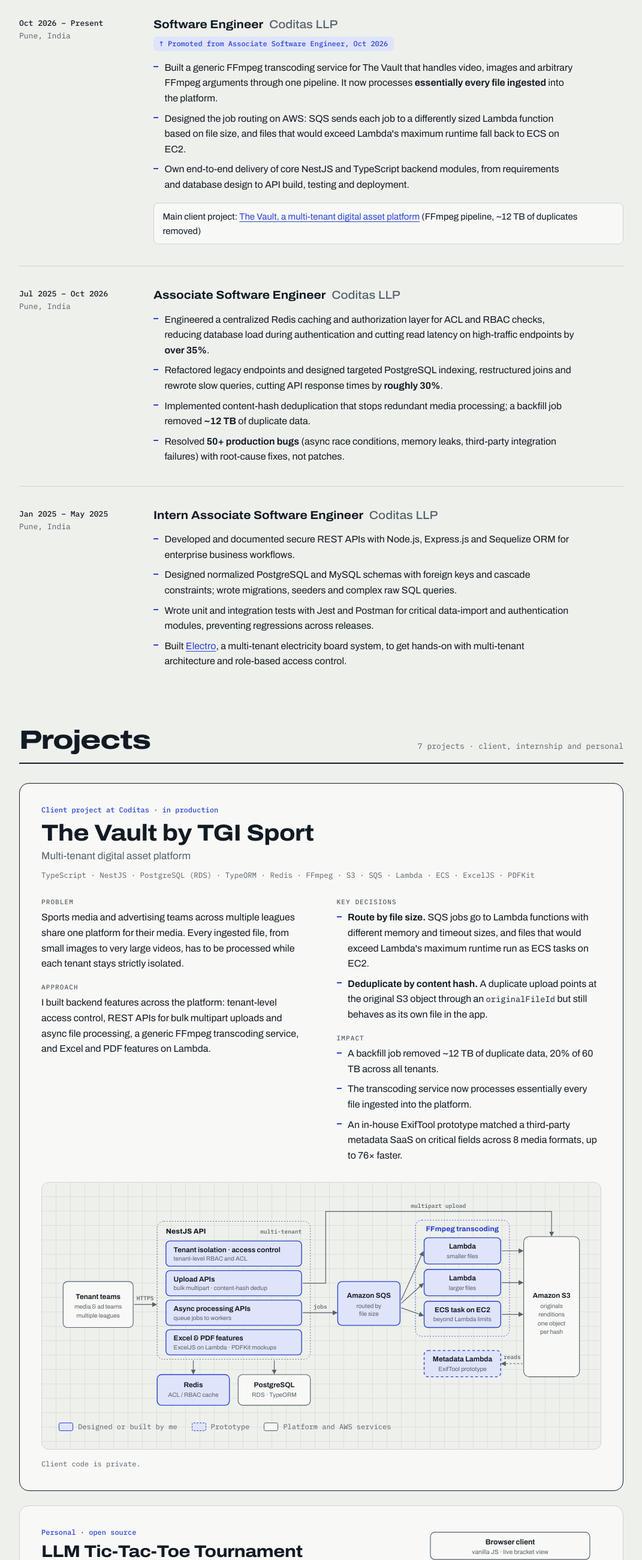
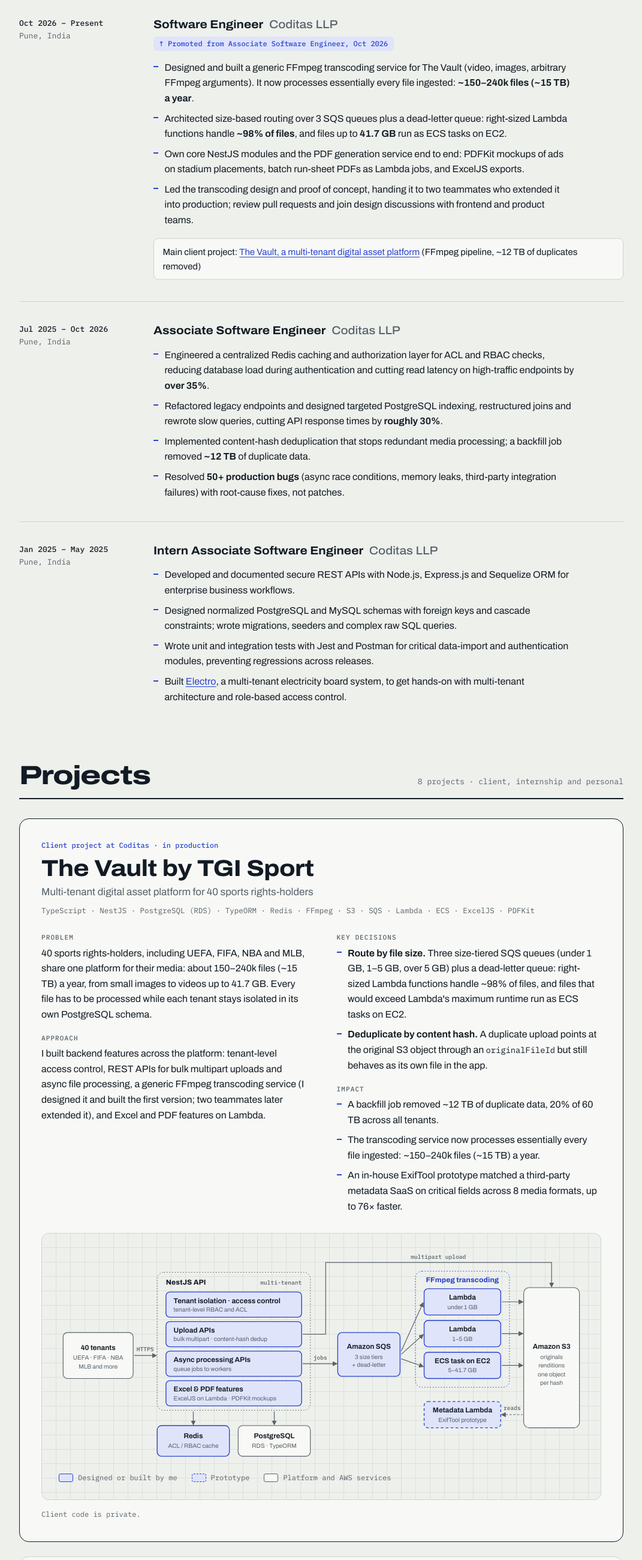
Before and after one commit to PewDieRes/PewDieRes.github.io, a plain HTML site: page index.html in a window 1280 px wide. Shown: the part 1081-3681 px from the top of the page at 60% size, without its empty margins (104-1175 px from the left). Drawn offline with Linux system fonts and the light colour scheme.

Commit message:
Sync Vault numbers, diagram tiers, Urban Air project and skills with resume v5.2

```diff
--- a/index.html
+++ b/index.html
@@ -132,9 +132,10 @@
           <h3>Software Engineer <span>Coditas LLP</span></h3>
           <p class="job-promo"><span aria-hidden="true">↑</span> Promoted from Associate Software Engineer, Oct 2026</p>
           <ul class="ticks">
-            <li>Built a generic FFmpeg transcoding service for The Vault that handles video, images and arbitrary FFmpeg arguments through one pipeline. It now processes <strong>essentially every file ingested</strong> into the platform.</li>
-            <li>Designed the job routing on AWS: SQS sends each job to a differently sized Lambda function based on file size, and files that would exceed Lambda's maximum runtime fall back to ECS on EC2.</li>
-            <li>Own end-to-end delivery of core NestJS and TypeScript backend modules, from requirements and database design to API build, testing and deployment.</li>
+            <li>Designed and built a generic FFmpeg transcoding service for The Vault (video, images, arbitrary FFmpeg arguments). It now processes essentially every file ingested: <strong>~150–240k files (~15 TB) a year</strong>.</li>
+            <li>Architected size-based routing over 3 SQS queues plus a dead-letter queue: right-sized Lambda functions handle <strong>~98% of files</strong>, and files up to <strong>41.7 GB</strong> run as ECS tasks on EC2.</li>
+            <li>Own core NestJS modules and the PDF generation service end to end: PDFKit mockups of ads on stadium placements, batch run-sheet PDFs as Lambda jobs, and ExcelJS exports.</li>
+            <li>Led the transcoding design and proof of concept, handing it to two teammates who extended it into production; review pull requests and join design discussions with frontend and product teams.</li>
           </ul>
           <p class="job-link">Main client project: <a href="#p-vault">The Vault, a multi-tenant digital asset platform</a> (FFmpeg pipeline, ~12 TB of duplicates removed)</p>
         </div>
@@ -177,7 +178,7 @@
     <section class="shell block" id="projects" aria-labelledby="projects-title">
       <header class="block-head">
         <h2 id="projects-title">Projects</h2>
-        <p class="block-meta">7 projects · client, internship and personal</p>
+        <p class="block-meta">8 projects · client, internship and personal</p>
       </header>
 
       <!-- The Vault -->
@@ -185,22 +186,22 @@
         <header class="case-head">
           <p class="case-kicker">Client project at Coditas · in production</p>
           <h3 id="p-vault-title">The Vault by TGI Sport</h3>
-          <p class="case-sub">Multi-tenant digital asset platform</p>
+          <p class="case-sub">Multi-tenant digital asset platform for 40 sports rights-holders</p>
           <p class="case-stack">TypeScript · NestJS · PostgreSQL (RDS) · TypeORM · Redis · FFmpeg · S3 · SQS · Lambda · ECS · ExcelJS · PDFKit</p>
         </header>
 
         <div class="case-cols">
           <dl class="case-facts">
             <dt>Problem</dt>
-            <dd>Sports media and advertising teams across multiple leagues share one platform for their media. Every ingested file, from small images to very large videos, has to be processed while each tenant stays strictly isolated.</dd>
+            <dd>40 sports rights-holders, including UEFA, FIFA, NBA and MLB, share one platform for their media: about 150–240k files (~15 TB) a year, from small images to videos up to 41.7 GB. Every file has to be processed while each tenant stays isolated in its own PostgreSQL schema.</dd>
             <dt>Approach</dt>
-            <dd>I built backend features across the platform: tenant-level access control, REST APIs for bulk multipart uploads and async file processing, a generic FFmpeg transcoding service, and Excel and PDF features on Lambda.</dd>
+            <dd>I built backend features across the platform: tenant-level access control, REST APIs for bulk multipart uploads and async file processing, a generic FFmpeg transcoding service (I designed it and built the first version; two teammates later extended it), and Excel and PDF features on Lambda.</dd>
           </dl>
           <dl class="case-facts">
             <dt>Key decisions</dt>
             <dd>
               <ul class="ticks">
-                <li><strong>Route by file size.</strong> SQS jobs go to Lambda functions with different memory and timeout sizes, and files that would exceed Lambda's maximum runtime run as ECS tasks on EC2.</li>
+                <li><strong>Route by file size.</strong> Three size-tiered SQS queues (under 1 GB, 1–5 GB, over 5 GB) plus a dead-letter queue: right-sized Lambda functions handle ~98% of files, and files that would exceed Lambda's maximum runtime run as ECS tasks on EC2.</li>
                 <li><strong>Deduplicate by content hash.</strong> A duplicate upload points at the original S3 object through an <code>originalFileId</code> but still behaves as its own file in the app.</li>
               </ul>
             </dd>
@@ -208,7 +209,7 @@
             <dd>
               <ul class="ticks">
                 <li>A backfill job removed ~12 TB of duplicate data, 20% of 60 TB across all tenants.</li>
-                <li>The transcoding service now processes essentially every file ingested into the platform.</li>
+                <li>The transcoding service now processes essentially every file ingested: ~150–240k files (~15 TB) a year.</li>
                 <li>An in-house ExifTool prototype matched a third-party metadata SaaS on critical fields across 8 media formats, up to 76× faster.</li>
               </ul>
             </dd>
@@ -218,12 +219,12 @@
         <figure class="system">
           <svg class="system-wide dg" viewBox="0 0 960 384" role="img" aria-labelledby="vw-title vw-desc">
             <title id="vw-title">The Vault system architecture</title>
-            <desc id="vw-desc">Tenant teams call a NestJS API over HTTPS. The API handles tenant isolation and access control, upload APIs with multipart uploads and content-hash deduplication, async processing APIs, and Excel and PDF features. It uses Redis as an ACL and RBAC cache and PostgreSQL on RDS through TypeORM. Uploads go to Amazon S3. Processing jobs go to Amazon SQS and are routed by file size to the FFmpeg transcoding service: a Lambda for smaller files, a Lambda for larger files, or an ECS task on EC2 for very large files. Workers write to S3. A metadata extraction Lambda, prototyped with ExifTool, reads files from S3.</desc>
+            <desc id="vw-desc">40 sports rights-holder tenants call a NestJS API over HTTPS. The API handles tenant isolation and access control, upload APIs with multipart uploads and content-hash deduplication, async processing APIs, and Excel and PDF features. It uses Redis as an ACL and RBAC cache and PostgreSQL on RDS through TypeORM. Uploads go to Amazon S3. Processing jobs go to Amazon SQS and are routed by file size across three queues plus a dead-letter queue to the FFmpeg transcoding service: a Lambda for files under 1 GB, a Lambda for 1–5 GB, or an ECS task on EC2 for files over 5 GB. Workers write to S3. A metadata extraction Lambda, prototyped with ExifTool, reads files from S3.</desc>
             <defs>
               <marker id="vw-arr" viewBox="0 0 10 10" refX="8" refY="5" markerWidth="7" markerHeight="7" orient="auto-start-reverse"><path d="M0 0 10 5 0 10z" class="d-head"/></marker>
             </defs>
 
-            <g class="d-node"><rect x="8" y="150" width="128" height="84" rx="8"/><text x="72" y="182">Tenant teams</text><text x="72" y="200" class="d-sub">media &amp; ad teams</text><text x="72" y="216" class="d-sub">multiple leagues</text></g>
+            <g class="d-node"><rect x="8" y="150" width="128" height="84" rx="8"/><text x="72" y="182">40 tenants</text><text x="72" y="200" class="d-sub">UEFA · FIFA · NBA</text><text x="72" y="216" class="d-sub">MLB and more</text></g>
             <line x1="138" y1="192" x2="178" y2="192" class="d-edge" marker-end="url(#vw-arr)"/>
             <text x="158" y="184" class="d-label" text-anchor="middle">HTTPS</text>
 
@@ -245,16 +246,16 @@
 
             <line x1="446" y1="207" x2="508" y2="207" class="d-edge" marker-end="url(#vw-arr)"/>
             <text x="478" y="199" class="d-label" text-anchor="middle">jobs</text>
-            <g class="d-node d-mine"><rect x="510" y="150" width="114" height="80" rx="8"/><text x="567" y="180">Amazon SQS</text><text x="567" y="198" class="d-sub">routed by</text><text x="567" y="213" class="d-sub">file size</text></g>
+            <g class="d-node d-mine"><rect x="510" y="150" width="114" height="80" rx="8"/><text x="567" y="180">Amazon SQS</text><text x="567" y="198" class="d-sub">3 size tiers</text><text x="567" y="213" class="d-sub">+ dead-letter</text></g>
 
             <g class="d-group d-group-mine"><rect x="652" y="38" width="172" height="212" rx="12"/></g>
             <text x="738" y="58" class="d-title" text-anchor="middle">FFmpeg transcoding</text>
             <line x1="626" y1="184" x2="666" y2="96" class="d-edge" marker-end="url(#vw-arr)"/>
             <line x1="626" y1="190" x2="666" y2="154" class="d-edge" marker-end="url(#vw-arr)"/>
             <line x1="626" y1="198" x2="666" y2="212" class="d-edge" marker-end="url(#vw-arr)"/>
-            <g class="d-node d-mine"><rect x="668" y="70" width="140" height="48" rx="7"/><text x="738" y="90">Lambda</text><text x="738" y="107" class="d-sub">smaller files</text></g>
-            <g class="d-node d-mine"><rect x="668" y="128" width="140" height="48" rx="7"/><text x="738" y="148">Lambda</text><text x="738" y="165" class="d-sub">larger files</text></g>
-            <g class="d-node d-mine"><rect x="668" y="186" width="140" height="48" rx="7"/><text x="738" y="206">ECS task on EC2</text><text x="738" y="223" class="d-sub">beyond Lambda limits</text></g>
+            <g class="d-node d-mine"><rect x="668" y="70" width="140" height="48" rx="7"/><text x="738" y="90">Lambda</text><text x="738" y="107" class="d-sub">under 1 GB</text></g>
+            <g class="d-node d-mine"><rect x="668" y="128" width="140" height="48" rx="7"/><text x="738" y="148">Lambda</text><text x="738" y="165" class="d-sub">1–5 GB</text></g>
+            <g class="d-node d-mine"><rect x="668" y="186" width="140" height="48" rx="7"/><text x="738" y="206">ECS task on EC2</text><text x="738" y="223" class="d-sub">5–41.7 GB</text></g>
 
             <line x1="810" y1="94" x2="848" y2="94" class="d-edge" marker-end="url(#vw-arr)"/>
             <line x1="810" y1="152" x2="848" y2="152" class="d-edge" marker-end="url(#vw-arr)"/>
@@ -269,11 +270,11 @@
 
           <svg class="system-tall dg" viewBox="0 0 340 756" role="img" aria-labelledby="vt-title vt-desc">
             <title id="vt-title">The Vault system architecture</title>
-            <desc id="vt-desc">Tenant teams call a NestJS API over HTTPS. The API handles tenant isolation and access control, upload APIs with multipart uploads and content-hash deduplication, async processing APIs, and Excel and PDF features, backed by Redis as an ACL and RBAC cache and PostgreSQL on RDS. Jobs go to Amazon SQS and are routed by file size to the FFmpeg transcoding service: Lambda for smaller files, Lambda for larger files, or ECS on EC2 for very large files. Outputs land in Amazon S3, which a metadata extraction Lambda prototyped with ExifTool reads from.</desc>
+            <desc id="vt-desc">40 sports rights-holder tenants call a NestJS API over HTTPS. The API handles tenant isolation and access control, upload APIs with multipart uploads and content-hash deduplication, async processing APIs, and Excel and PDF features, backed by Redis as an ACL and RBAC cache and PostgreSQL on RDS. Jobs go to Amazon SQS and are routed by file size across three queues plus a dead-letter queue to the FFmpeg transcoding service: Lambda under 1 GB, Lambda for 1–5 GB, or ECS on EC2 over 5 GB. Outputs land in Amazon S3, which a metadata extraction Lambda prototyped with ExifTool reads from.</desc>
             <defs>
               <marker id="vt-arr" viewBox="0 0 10 10" refX="8" refY="5" markerWidth="7" markerHeight="7" orient="auto-start-reverse"><path d="M0 0 10 5 0 10z" class="d-head"/></marker>
             </defs>
-            <g class="d-node"><rect x="20" y="8" width="300" height="48" rx="8"/><text x="170" y="29">Tenant teams</text><text x="170" y="46" class="d-sub">media &amp; ad teams · multiple leagues</text></g>
+            <g class="d-node"><rect x="20" y="8" width="300" height="48" rx="8"/><text x="170" y="29">40 tenants</text><text x="170" y="46" class="d-sub">UEFA · FIFA · NBA · MLB and more</text></g>
             <line x1="170" y1="58" x2="170" y2="84" class="d-edge" marker-end="url(#vt-arr)"/>
             <text x="180" y="75" class="d-label" text-anchor="start">HTTPS</text>
 
@@ -291,14 +292,14 @@
             <g class="d-node"><rect x="190" y="358" width="130" height="52" rx="8"/><text x="255" y="380">PostgreSQL</text><text x="255" y="397" class="d-sub">RDS · TypeORM</text></g>
 
             <line x1="170" y1="334" x2="170" y2="434" class="d-edge" marker-end="url(#vt-arr)"/>
-            <g class="d-node d-mine"><rect x="20" y="436" width="300" height="48" rx="8"/><text x="170" y="457">Amazon SQS</text><text x="170" y="474" class="d-sub">jobs routed by file size</text></g>
+            <g class="d-node d-mine"><rect x="20" y="436" width="300" height="48" rx="8"/><text x="170" y="457">Amazon SQS</text><text x="170" y="474" class="d-sub">3 size tiers + dead-letter queue</text></g>
             <line x1="170" y1="486" x2="170" y2="508" class="d-edge" marker-end="url(#vt-arr)"/>
 
             <g class="d-group d-group-mine"><rect x="12" y="510" width="316" height="96" rx="12"/></g>
             <text x="170" y="528" class="d-title" text-anchor="middle">FFmpeg transcoding</text>
-            <g class="d-node d-mine"><rect x="22" y="538" width="96" height="56" rx="7"/><text x="70" y="561">Lambda</text><text x="70" y="579" class="d-sub">smaller files</text></g>
-            <g class="d-node d-mine"><rect x="122" y="538" width="96" height="56" rx="7"/><text x="170" y="561">Lambda</text><text x="170" y="579" class="d-sub">larger files</text></g>
-            <g class="d-node d-mine"><rect x="222" y="538" width="96" height="56" rx="7"/><text x="270" y="561">ECS on EC2</text><text x="270" y="579" class="d-sub">very large</text></g>
+            <g class="d-node d-mine"><rect x="22" y="538" width="96" height="56" rx="7"/><text x="70" y="561">Lambda</text><text x="70" y="579" class="d-sub">under 1 GB</text></g>
+            <g class="d-node d-mine"><rect x="122" y="538" width="96" height="56" rx="7"/><text x="170" y="561">Lambda</text><text x="170" y="579" class="d-sub">1–5 GB</text></g>
+            <g class="d-node d-mine"><rect x="222" y="538" width="96" height="56" rx="7"/><text x="270" y="561">ECS on EC2</text><text x="270" y="579" class="d-sub">over 5 GB</text></g>
 
             <line x1="170" y1="608" x2="170" y2="632" class="d-edge" marker-end="url(#vt-arr)"/>
             <g class="d-node"><rect x="20" y="634" width="300" height="48" rx="8"/><text x="170" y="655">Amazon S3</text><text x="170" y="672" class="d-sub">originals · renditions · one object per hash</text></g>
@@ -436,6 +437,18 @@
           </p>
         </article>
 
+        <article class="mini" aria-labelledby="p-air">
+          <p class="case-kicker">PromptWars hackathon · open source</p>
+          <h3 id="p-air">Urban Air Quality Assistant</h3>
+          <p class="case-stack">Next.js 14 · React · TypeScript · Gemini · Docker · GitHub Actions</p>
+          <p class="mini-lede">A full-stack app that helps families plan around smog: live and 24-hour air-quality forecasts, a regional map, and a household plan written by Gemini.</p>
+          <ul class="ticks">
+            <li>Gemini's output is schema-validated with fact-ID checks, so the plan can't invent hours or measurements.</li>
+            <li>GitHub Actions CI runs typecheck, lint, Vitest unit tests and Playwright end-to-end tests.</li>
+          </ul>
+          <p class="case-links"><a href="https://github.com/PewDieRes/urban-air-quality-assistant" target="_blank" rel="noopener">Source<span class="sr-only"> (Urban Air Quality Assistant)</span></a></p>
+        </article>
+
         <article class="mini" aria-labelledby="p-letittap">
           <p class="case-kicker">In development</p>
           <h3 id="p-letittap">LetItTap: Android Phone Agent</h3>
@@ -484,7 +497,7 @@
         <div class="skill-group">
           <h3>Backend</h3>
           <ul class="inline-list">
-            <li class="core">TypeScript</li><li class="core">Node.js</li><li class="core">NestJS</li><li class="core">Express.js</li><li>JavaScript</li><li>TypeORM</li><li>Sequelize</li><li>REST API design</li><li>Multi-tenant architecture</li><li>JWT and OAuth 2.0</li><li>RBAC and ACL</li><li>Async job processing</li><li>WebSockets</li><li>FFmpeg</li><li>ExcelJS</li><li>PDFKit</li>
+            <li class="core">TypeScript</li><li class="core">Node.js</li><li class="core">NestJS</li><li class="core">Express.js</li><li class="core">REST APIs</li><li class="core">Microservices</li><li class="core">Multi-tenant architecture</li><li class="core">FFmpeg</li><li>JavaScript</li><li>TypeORM</li><li>Sequelize</li><li>JWT and OAuth 2.0</li><li>RBAC and ACL</li><li>Async job processing</li><li>WebSockets</li><li>ExcelJS</li><li>PDFKit</li>
           </ul>
         </div>
         <div class="skill-group">
@@ -496,13 +509,13 @@
         <div class="skill-group">
           <h3>Cloud / DevOps</h3>
           <ul class="inline-list">
-            <li class="core">AWS Lambda</li><li class="core">Amazon ECS (EC2)</li><li class="core">Amazon S3</li><li class="core">Amazon SQS</li><li>Amazon EC2</li><li>Amazon RDS</li>
+            <li class="core">AWS Lambda</li><li class="core">Amazon ECS (EC2)</li><li class="core">Amazon S3</li><li class="core">Amazon SQS</li><li class="core">Docker</li><li class="core">GitHub Actions (CI/CD)</li><li>Amazon EC2</li><li>Amazon RDS</li>
           </ul>
         </div>
         <div class="skill-group">
-          <h3>Tools</h3>
+          <h3>Frontend, testing and tools</h3>
           <ul class="inline-list">
-            <li>Git and GitHub</li><li>Jest</li><li>Postman</li><li>Vercel AI SDK</li><li>Zod</li><li>LLM APIs: OpenAI, Anthropic, Gemini, Groq, Mistral</li><li>Chrome Extensions (MV3)</li><li>AI-assisted development: Claude Code, OpenAI Codex</li><li>Python (scripting)</li>
+            <li class="core">React</li><li class="core">Next.js</li><li>Tailwind CSS</li><li>Jest</li><li>Vitest</li><li>Playwright</li><li>Postman</li><li>Git and GitHub</li><li>Agile/Scrum</li><li>Vercel AI SDK</li><li>Zod</li><li>LLM APIs: OpenAI, Anthropic, Gemini, Groq, Mistral</li><li>Chrome Extensions (MV3)</li><li>AI-assisted development: Claude Code, OpenAI Codex</li><li>Python (scripting)</li>
           </ul>
         </div>
       </div>
--- a/styles.css
+++ b/styles.css
@@ -397,3 +397,6 @@ a:hover { text-decoration-thickness: 2px; }
 
 @media (max-width: 560px) { .facts-row dd { font-size: 0.9375rem; } }
 .job-what > .ticks:first-child { margin-top: 0; }
+
+/* Odd number of small project cards: last one spans the row */
+.minis .mini:last-child:nth-child(odd) { grid-column: 1 / -1; }
```
